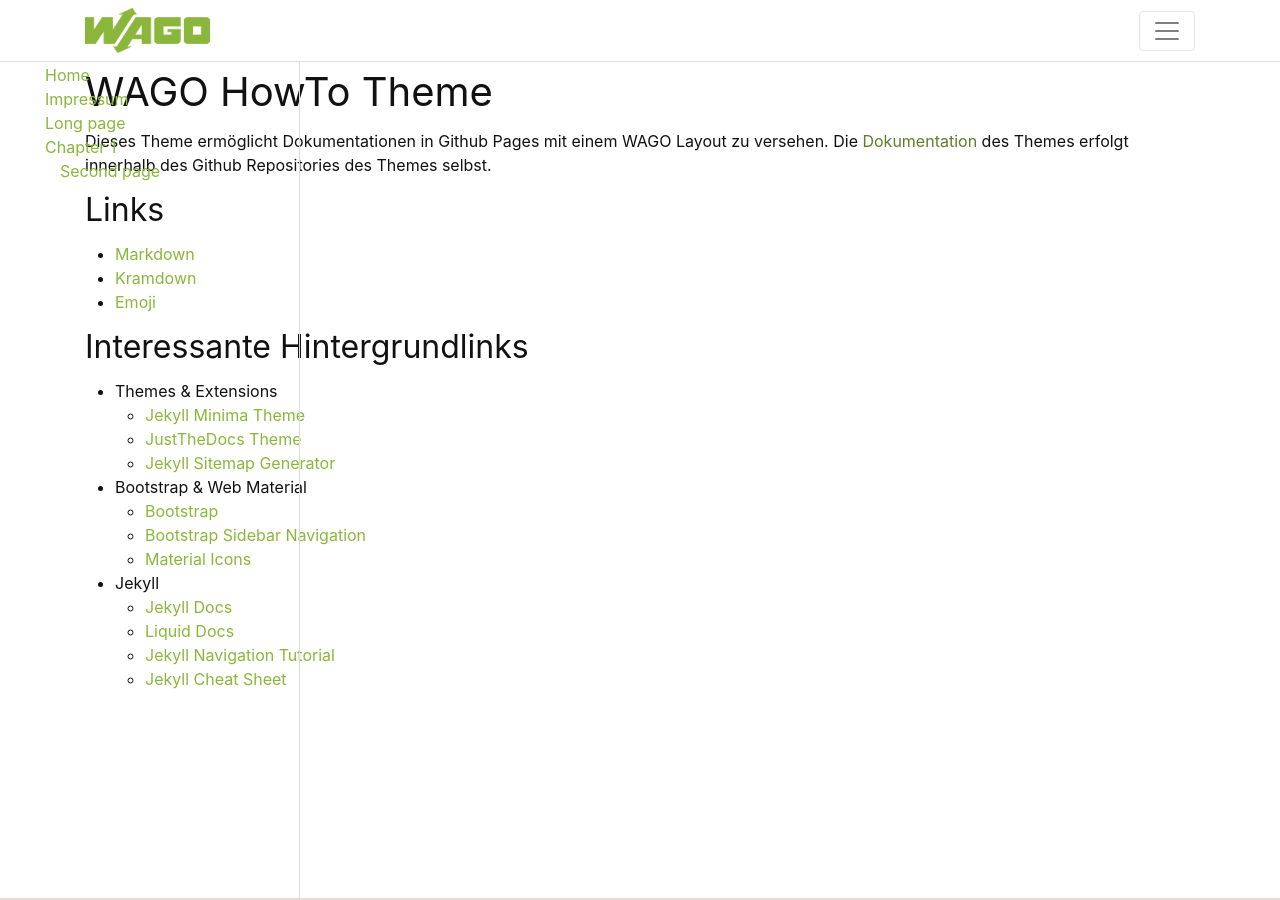
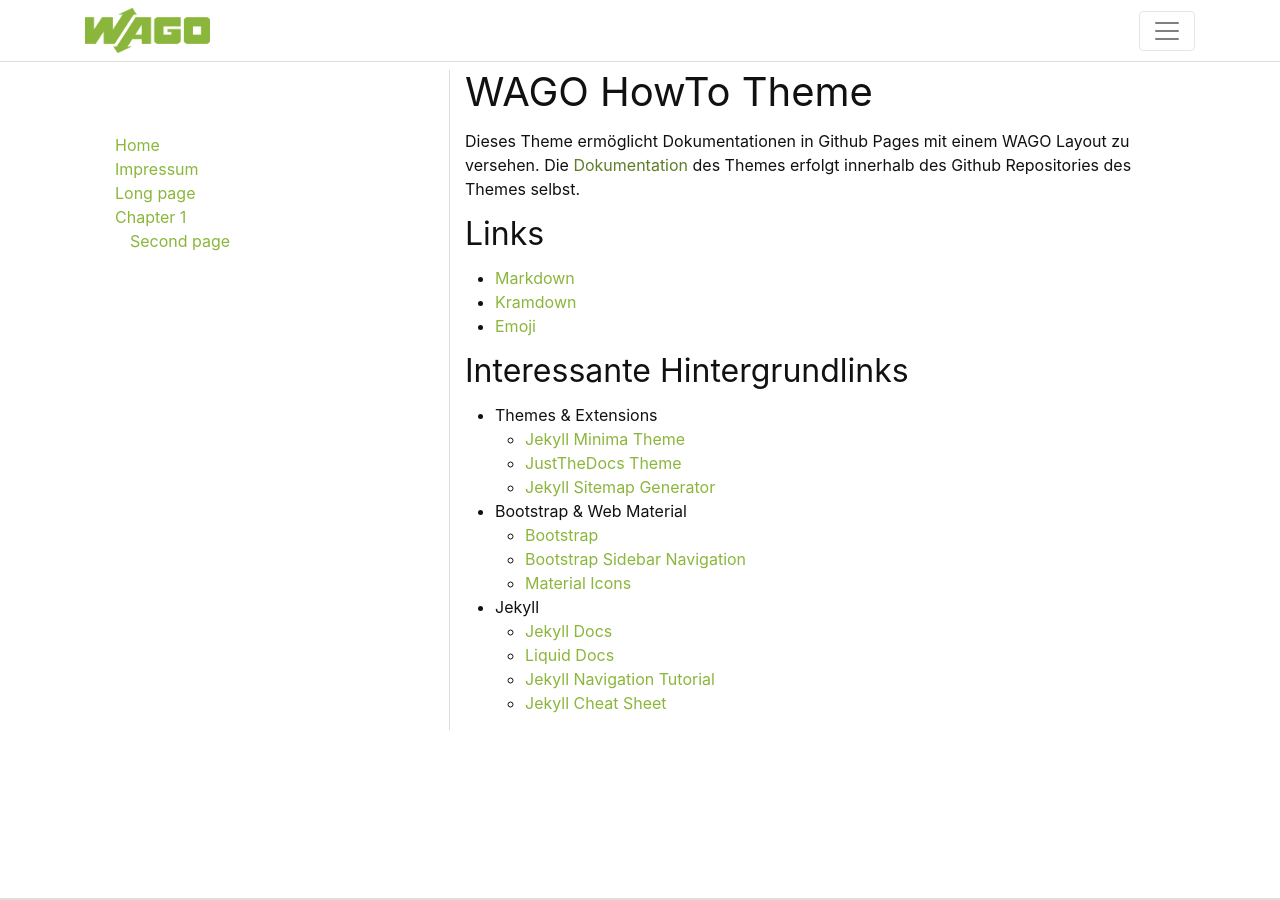
Before and after one commit to andrebell/wago-howto-theme, a Jekyll site: the page built from index.md, in a window 1280 px wide and 900 px high. Built offline with Jekyll 4.4.1, drawn with Linux system fonts in a browser that asks for light colours; nearby versions of some CDN libraries.

Commit message:
Update _bootstrap-modifier.scss

```diff
--- a/_sass/wago/_bootstrap-modifier.scss
+++ b/_sass/wago/_bootstrap-modifier.scss
@@ -26,14 +26,14 @@ a.dropdown-item.level2 {
 
 /* Side Menu */
 #sidebar-wrapper {
-  position: fixed;
-  z-index: 2;
-  top: 0;
-  left: 0;
-  width: 300px;
-  height: 100%;
-  -webkit-transition: all 0.4s ease 0s;
-  transition: all 0.4s ease 0s;
+//  position: fixed;
+//  z-index: 2;
+//  top: 0;
+//  left: 0;
+//  width: 300px;
+//  height: 100%;
+//  -webkit-transition: all 0.4s ease 0s;
+//  transition: all 0.4s ease 0s;
 //  -webkit-transform: translateX(250px);
 //  transform: translateX(250px);
   border-right: 1px solid $grey-color-light;
```
